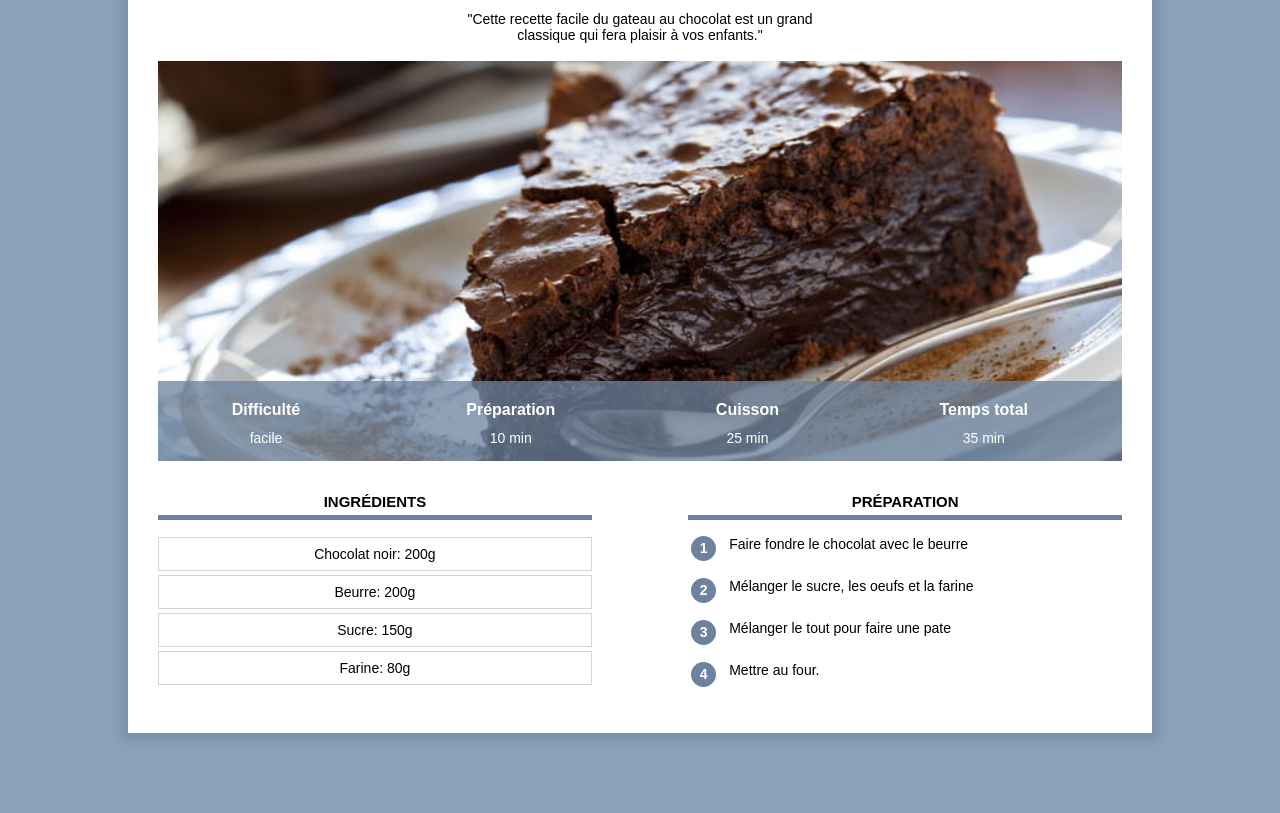
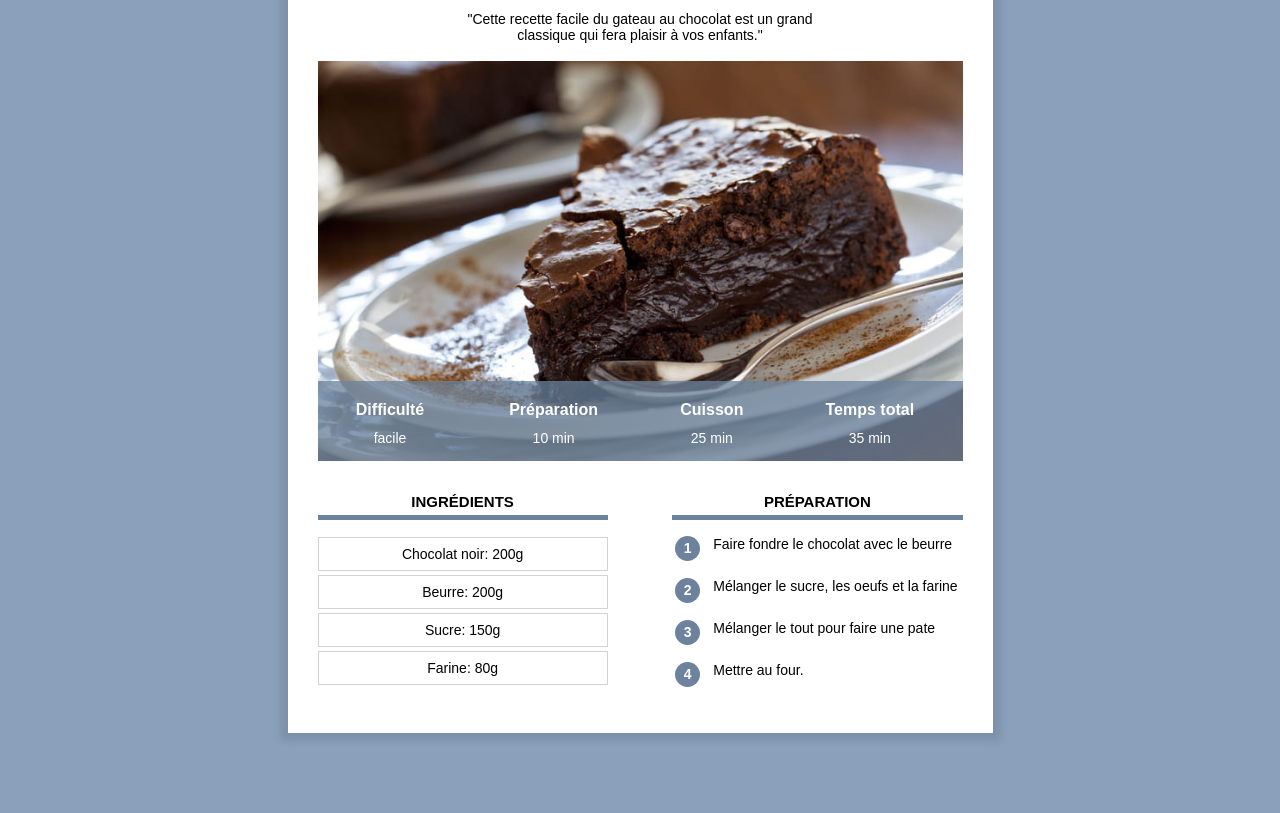
Before and after one commit to Fla-vio/site_recette, a plain HTML site: page index.html in a window 1280 px wide. Shown: the part 146-959 px from the top of the page. Drawn offline with Linux system fonts and the light colour scheme.

Commit message:
Add files via upload

```diff
--- a/index.html
+++ b/index.html
@@ -4,6 +4,7 @@
     <head>
         <title>Gateau au chocolat</title>
         <meta charset="UTF-8">
+        <meta name="viewport" content="width=device-width, initial-scale=1.0">
         <link rel="stylesheet" href="recette.css"/>
     </head>
     <body>
--- a/recette.css
+++ b/recette.css
@@ -10,9 +10,8 @@ body {
 
 div.contenu {
     background-color: white;
-    margin: 60px 10% 80px 10%;
-    padding: 0px 30px 30px 30px;
-    min-width: 350px;
+    margin: 40px 8px 40px 8px;
+    padding: 0px 8px 20px 8px;
     box-shadow: 0px 0px 8px 8px rgba(0, 0, 0, 0.1);
     overflow: visible;
 }
@@ -30,7 +29,6 @@ p.description {
     font-size: 14px;
 }
 
-/* Mon commentaire CSS */
 
 .centre {
     text-align: center;
@@ -72,17 +70,17 @@ table.info {
     width: 100%;
     color: white;
     background-color: #6C829DC0;
-    height: 80px
+    height: 50px
 }
 
 table.info td {
     text-align: center;
-    font-size: 14px;
+    font-size: 12px;
     vertical-align: top;
 }
 
 table.info th {
-    font-size: 16px;
+    font-size: 14px;
     vertical-align: bottom;
     padding-bottom: 8px;
 }
@@ -96,7 +94,7 @@ img.info {
 }
 
 div.colonne {
-    width: 45%;
+    width: 100%;
     margin-top: 20px;
 }
 
@@ -108,9 +106,10 @@ div.colonne h2 {
     padding-bottom: 5px;
 }
 
+
 div.colonne1 {
     display: inline-block;
-    margin-right: 10%
+
 }
 
 div.colonne2 {
@@ -153,3 +152,53 @@ table.preparation td.preparation_etape {
 table.preparation tr {
     height: 40px;
 }
+
+/*responsive ordi*/
+@media only screen and (min-width: 768px){
+    div.contenu{
+        min-width: 350px;
+        margin: 60px 10% 80px 10%;
+        padding: 0px 30px 30px 30px;
+    }
+
+    table.info {
+        position: absolute;
+        bottom:0;
+        width: 100%;
+        color: white;
+        background-color: #6C829DC0;
+        height: 80px
+    }
+
+    table.info td {
+        font-size: 14px;
+    }
+
+    table.info th {
+        font-size: 16px;
+    }
+
+    div.colonne {
+        width: 45%;
+
+    }
+
+
+    div.colonne1 {
+        margin-right: 10%
+    }
+
+    div.colonne2 {
+        float: right;
+    }
+
+}
+
+@media only screen and (min-width: 900px){
+    div.contenu{
+        margin-left: auto;
+        margin-right: auto;
+        width: 645px;
+    }
+
+}
```
